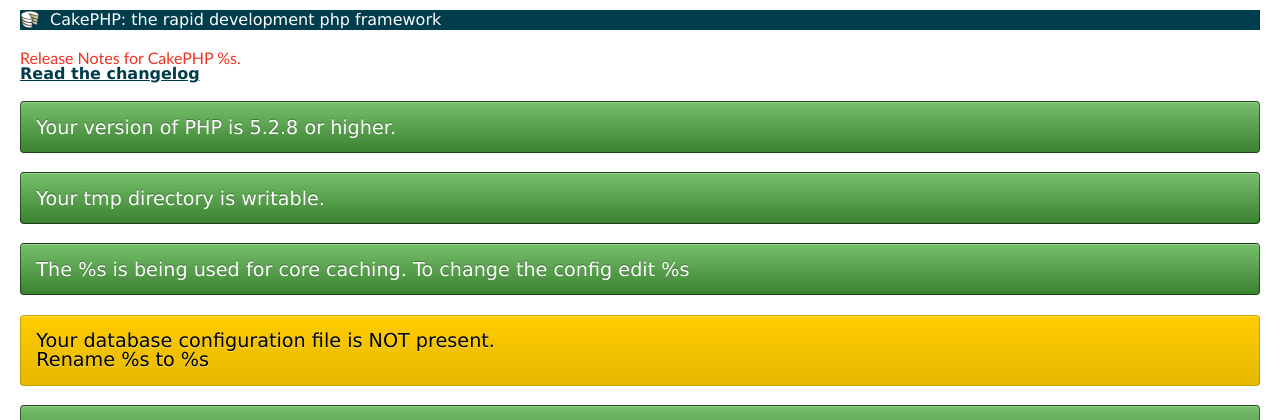
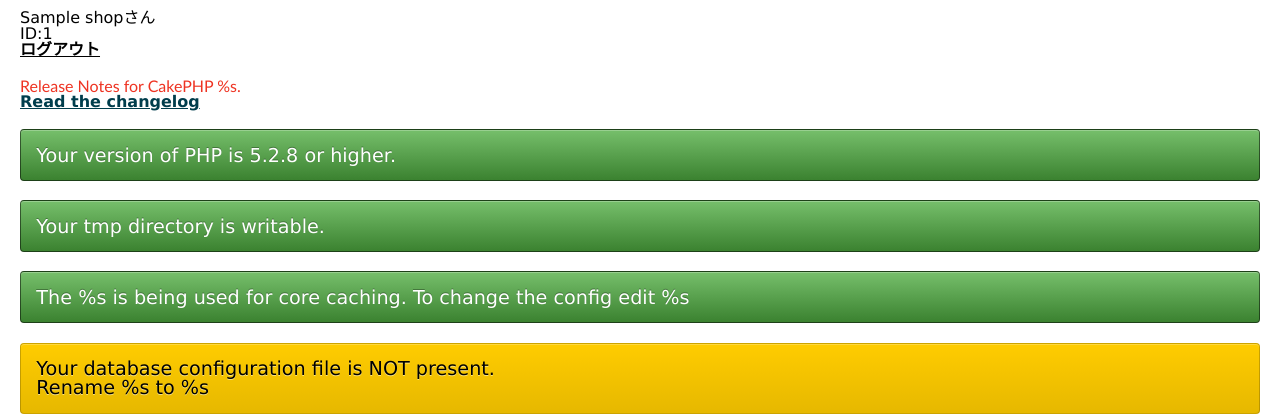
Before and after one commit to me-ta-tag/November_festival, a CakePHP app: the page made by app/View/Pages/home.ctp in a window 1280 px wide. Shown: the top 420 px of the page. Run offline with PHP 8.4 and a stand-in for CakePHP, Linux system fonts and the light colour scheme; the template is opened without the code that fills it: most values are stand-ins (such as "Sample title", 1, 10 or a date in 2020); data that the repository does not hold is empty; some libraries are stand-ins or nearby versions.

Commit message:
headerをログインしている時、していない時の表示を変えました

```diff
--- a/app/View/Layouts/default.ctp
+++ b/app/View/Layouts/default.ctp
@@ -41,7 +41,17 @@
 <body>
 	<div id="container">
 		<div id="header">
-			<h1><?php echo $this->Html->link($cakeDescription, 'http://cakephp.org'); ?></h1>
+            <header>
+                <?php
+                if(isset($shop['id'])){
+                    echo($shop['shop_name'].'さん<br />');
+                    echo('ID:'.$shop['id'].'<br />');
+                    echo($this->Html->link('ログアウト', '/shops/logout'));
+                }else{
+
+                }
+                ?>
+            </header>
 		</div>
 		<div id="content">
 
--- a/app/webroot/css/style.css
+++ b/app/webroot/css/style.css
@@ -1 +1,10 @@
 @import url("reset.css");
+header {
+  color: #000000;
+}
+header a {
+  color: black !important;
+}
+header a:hover {
+  color: #556b2f !important;
+}
--- a/app/webroot/css/style.scss
+++ b/app/webroot/css/style.scss
@@ -1 +1,11 @@
 @import url("reset.css");
+
+header{
+    color: #000000;
+    a{
+        color: black !important;
+        &:hover{
+            color: #556b2f !important;
+        }
+    }
+}
```
